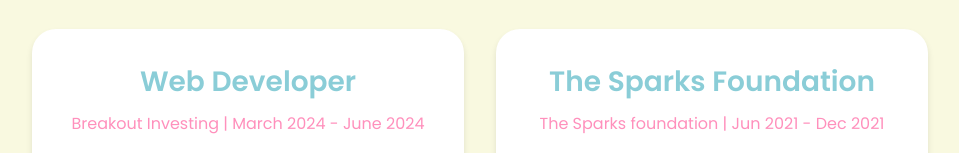
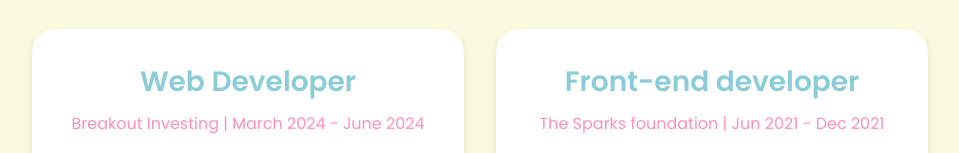
Before and after one commit to InsiyaMithaiwala/Portfolio, a plain HTML site: page index.html in a window 1280 px wide. Shown: the part 2962-3115 px from the top of the page, without its empty margins (160-1119 px from the left). Drawn offline with Linux system fonts and the light colour scheme.

Commit message:
changes made to updates

```diff
--- a/index.html
+++ b/index.html
@@ -285,7 +285,7 @@
       </p>
     </div>
     <div class="experiencee-card">
-      <h3 class="experiencee-title">The Sparks Foundation</h3>
+      <h3 class="experiencee-title">Front-end developer</h3>
       <p class="experiencee-company">The Sparks foundation | Jun 2021 - Dec 2021</p>
       <p class="experiencee-description">
         Developed and integrated a seamless payment gateway within a web application, enhancing the user
```
